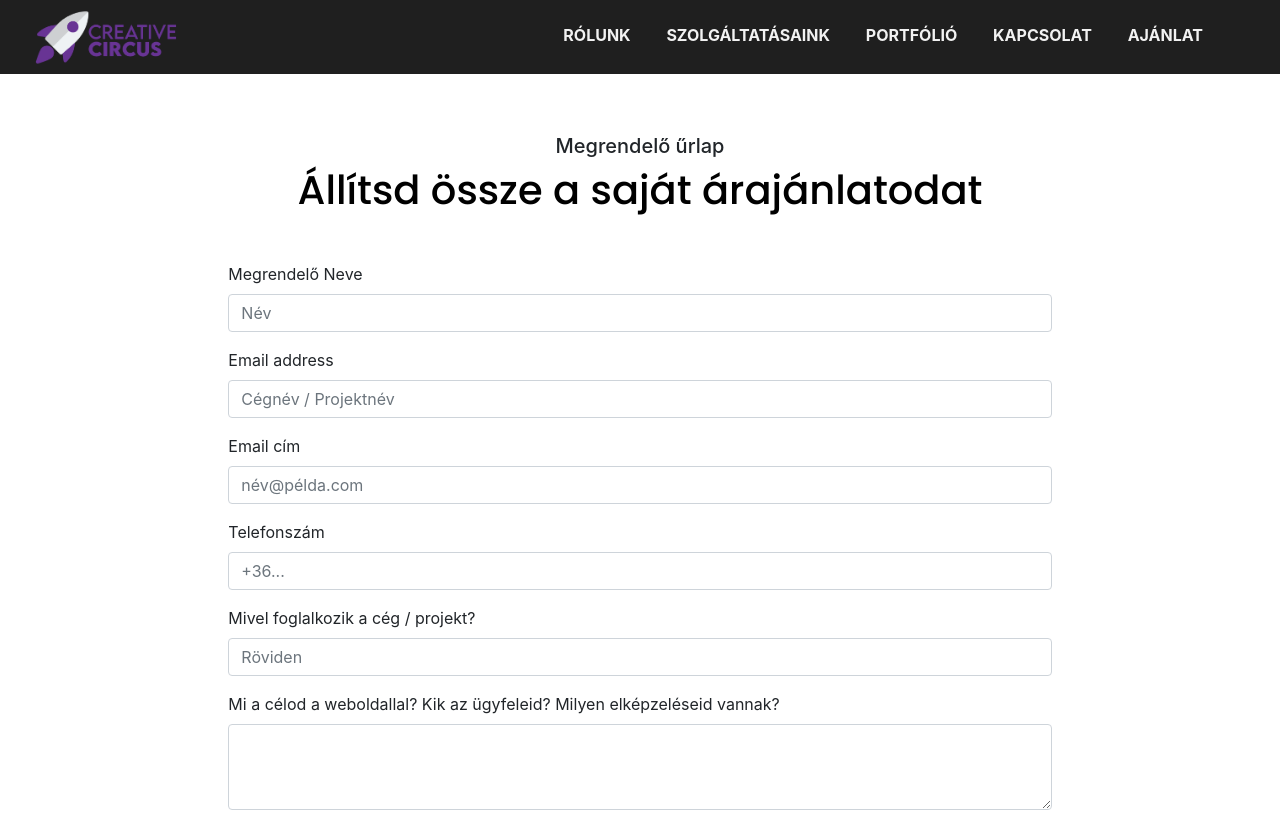
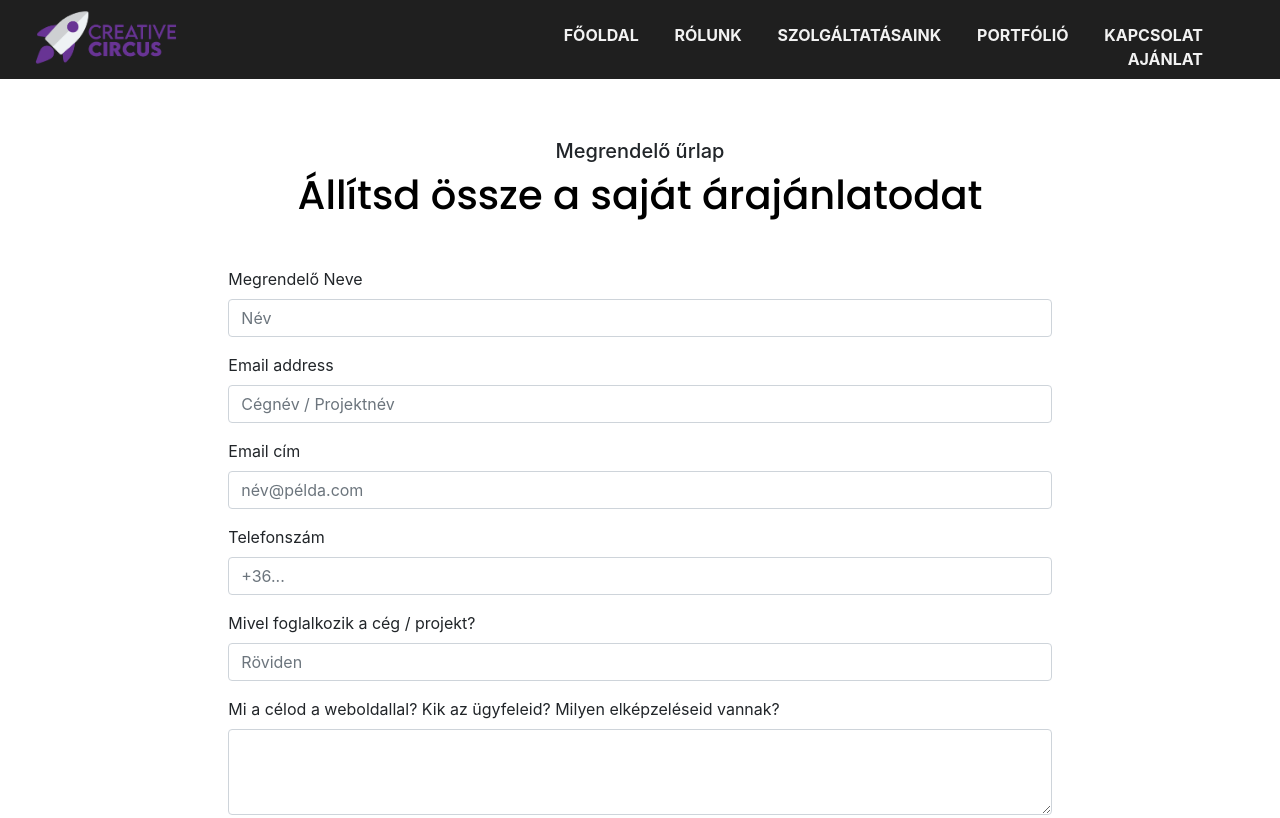
Before and after one commit to richardgold04/richardgold04.github.io, a plain HTML site: page order.html in a window 1280 px wide. Shown: the top 818 px of the page. Drawn offline with nearby package versions, Linux system fonts and the light colour scheme.

Commit message:
Update order.html

```diff
--- a/order.html
+++ b/order.html
@@ -23,6 +23,7 @@
                     <img style="text-align: left" width="150px" src="/img/creative.png" alt="aranyrichard.hu">
                 </div>
                 <div class="col-8 navbarmenu">
+                    <a href="/home.html">Főoldal</a>
                     <a href="/home.html#rolunk">Rólunk</a>
                     <a href="/home.html#szolgaltatasok">Szolgáltatásaink</a>
                     <a href="/home.html#portfolio">Portfólió</a>
```
